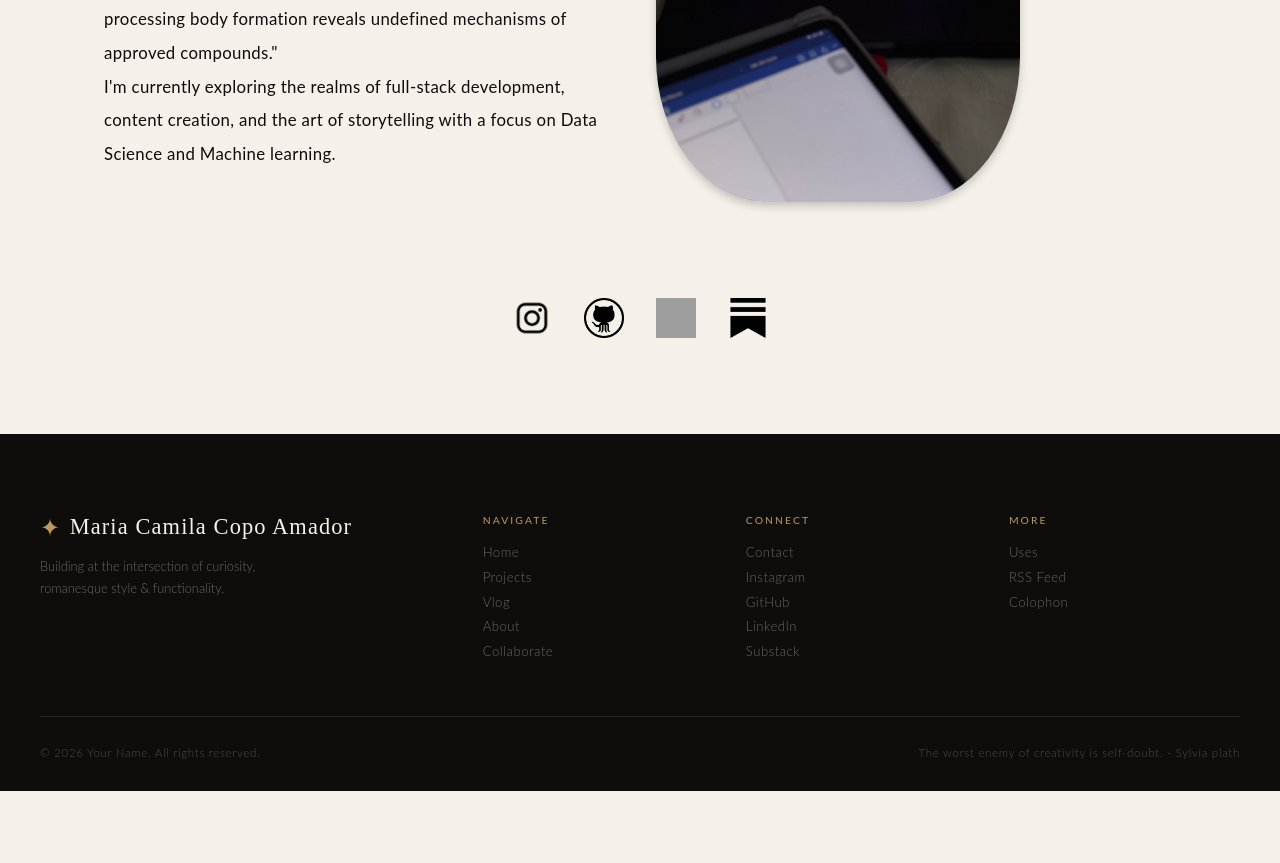
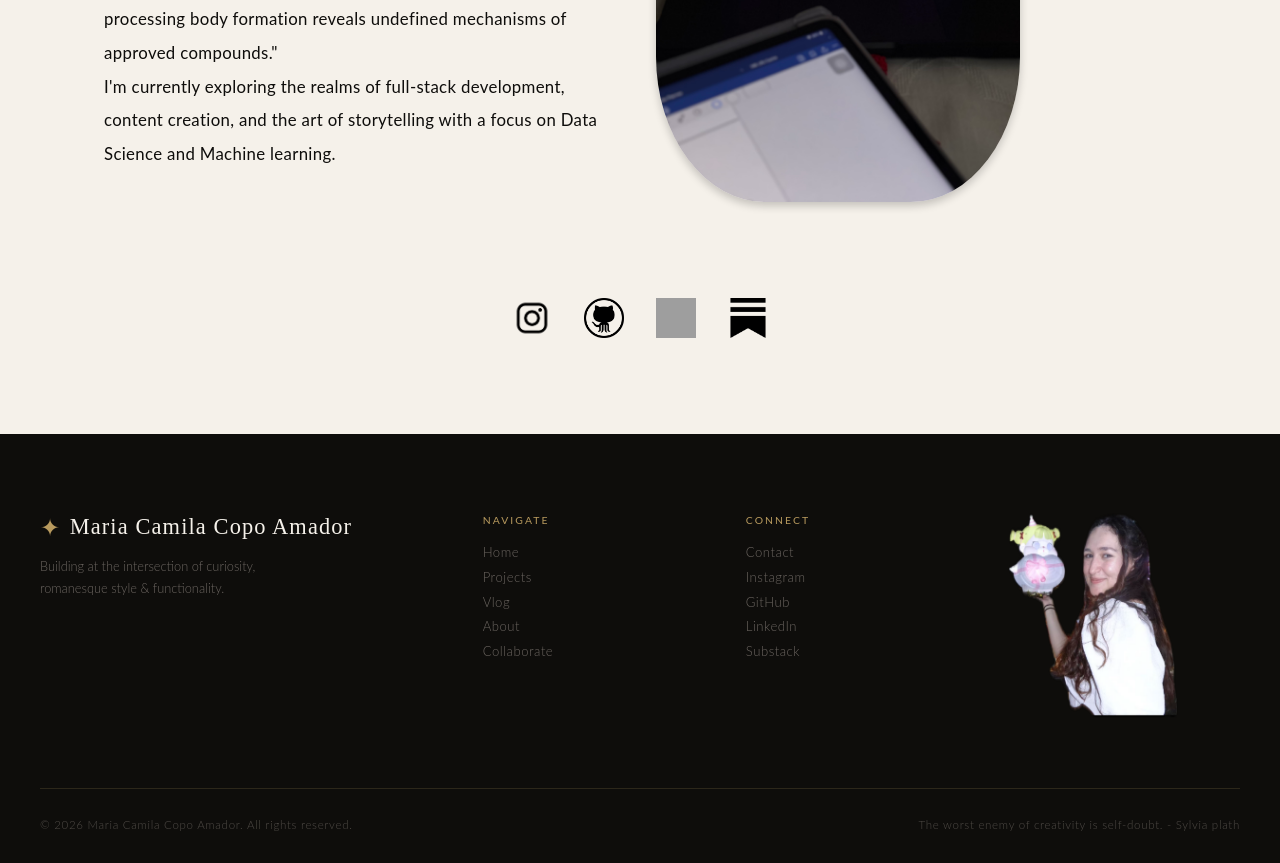
Before and after one commit to mcamilaCA/portfolio, a Next.js app in the folder portfolio/: page /pages/about in a window 1280 px wide. Shown: the part 540-1403 px from the top of the page. Before the commit the page ends 1331 px from the top, so only its background shows below. Built offline with nearby package versions, Linux system fonts and the light colour scheme; grey boxes are pictures that could not be loaded.

Commit message:
switched to pnpm and added footer stickie with animation

```diff
--- a/portfolio/app/components/footer.tsx
+++ b/portfolio/app/components/footer.tsx
@@ -16,11 +16,6 @@ const CONNECT = [
   { label: "Substack", href: "https://camilaspov.substack.com/", external: true}
 ];
 
-const MORE = [
-  { label: "Uses", href: "/uses", external: false },
-  { label: "RSS Feed", href: "/rss", external: false },
-  { label: "Colophon", href: "/colophon", external: false },
-];
 
 export default function Footer() {
   const year = new Date().getFullYear();
@@ -88,7 +83,20 @@ export default function Footer() {
         >
           <FooterColumn title="Navigate" links={NAVIGATE} />
           <FooterColumn title="Connect" links={CONNECT} />
-          <FooterColumn title="More" links={MORE} />
+
+          <div className="sticker-container">
+            <img
+              src="/assets/stickie-me.png"
+              alt="footer sticker"
+              className="sticker-image"
+            />
+
+            <div className="sticker-bubble">
+              <div className="bubble-content">Hi! 🦋</div>
+              <div className="bubble-tail"></div>
+            </div>
+          </div>
+
         </div>
       </div>
 
@@ -104,7 +112,7 @@ export default function Footer() {
           gap: "0.5rem",
         }}
       >
-        <p style={copyStyle}>© {year} Your Name. All rights reserved.</p>
+        <p style={copyStyle}>© {year}  Maria Camila Copo Amador. All rights reserved.</p>
         <p style={copyStyle}> The worst enemy of creativity is self-doubt.     - Sylvia plath</p>
       </div>
     </footer>
--- a/portfolio/app/globals.css
+++ b/portfolio/app/globals.css
@@ -212,3 +212,58 @@ img {
     grid-template-columns: 1fr !important;
   }
 }
+
+/* ── Footer bubble and stickie style ────────────────────────────────────────────────── */
+
+.sticker-container {
+  position: relative;
+  width: fit-content;
+}
+
+.sticker-image {
+  width: 90%;
+  height: 90%;
+}
+
+/* Bubble  */
+.sticker-bubble {
+  position: absolute;
+  top: -40px;
+  left: 50%;
+  transform: translateX(-50%) translateY(10px);
+  opacity: 0;
+  transition: all 0.3s ease;
+  pointer-events: none;
+}
+
+/* When hover */
+.sticker-container:hover .sticker-bubble {
+  opacity: 1;
+  transform: translateX(-50%) translateY(0);
+}
+
+/* Bubble style */
+.bubble-content {
+  font-size: 0.85rem;
+  padding: 6px 10px;
+  border-radius: 12px;
+  box-shadow: 0 4px 12px rgba(0,0,0,0.08);
+  white-space: nowrap;
+  font-family: 'Cormorant Garamond', serif;
+  letter-spacing: 0.04em;
+  background: var(--parchment);
+  color: var(--ink);
+  border: 1px solid rgba(184,154,94,0.25);
+
+}
+
+/* Bubble Tail */
+.bubble-tail {
+  width: 8px;
+  height: 8px;
+  background: white;
+  border-left: 1px solid rgba(0,0,0,0.08);
+  border-bottom: 1px solid rgba(0,0,0,0.08);
+  transform: rotate(45deg);
+  margin: -4px auto 0;
+}
--- a/portfolio/next.config.ts
+++ b/portfolio/next.config.ts
@@ -1,7 +1,7 @@
 import type { NextConfig } from "next";
 
 module.exports = {
-  allowedDevOrigins: ['local-origin.dev', '*.local-origin.dev'],
+  allowedDevOrigins: ['local-origin.dev', '*.local-origin.dev', "http://192.168.4.51:3000", 'portfolio-eta-lemon-68.vercel.app'],
 }
 
 const nextConfig: NextConfig = {
--- a/portfolio/package.json
+++ b/portfolio/package.json
@@ -10,6 +10,7 @@
   },
   "dependencies": {
     "@supabase/supabase-js": "^2.99.2",
+    "@tailwindcss/oxide-darwin-arm64": "^4.2.2",
     "@tailwindcss/vite": "^4.2.1",
     "next": "16.1.6",
     "react": "19.2.3",
```
Also changed, not shown: 2 other files (tests, documents, lock files or other folders).
